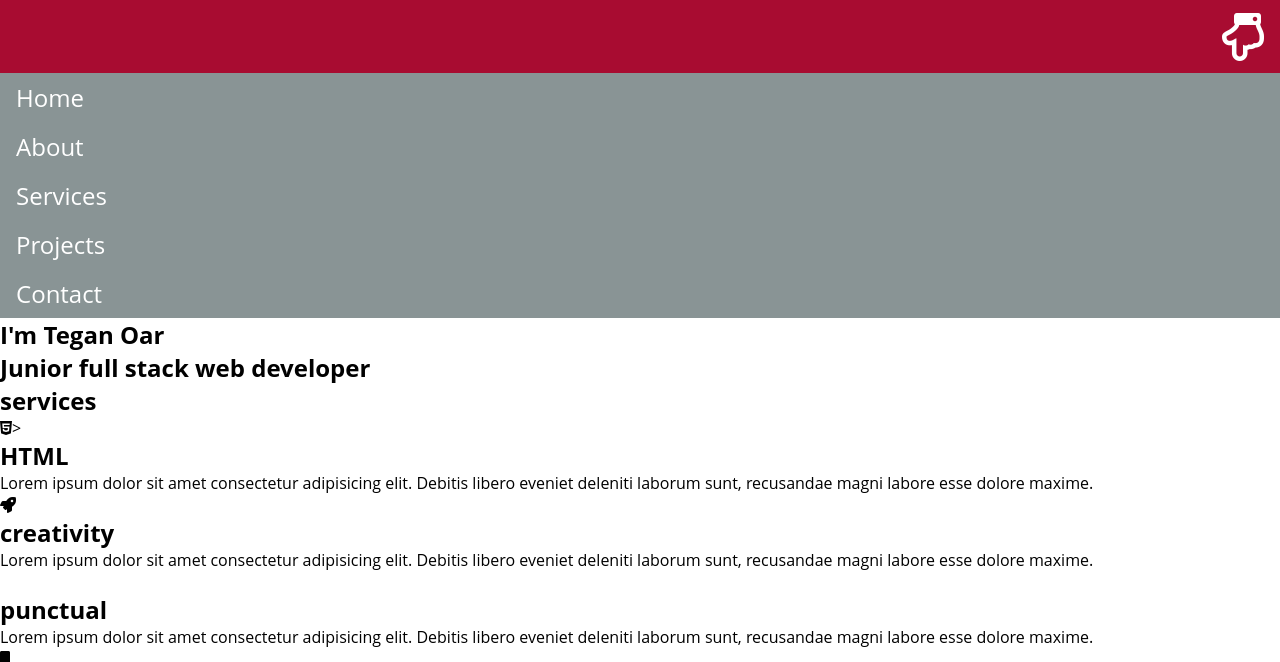
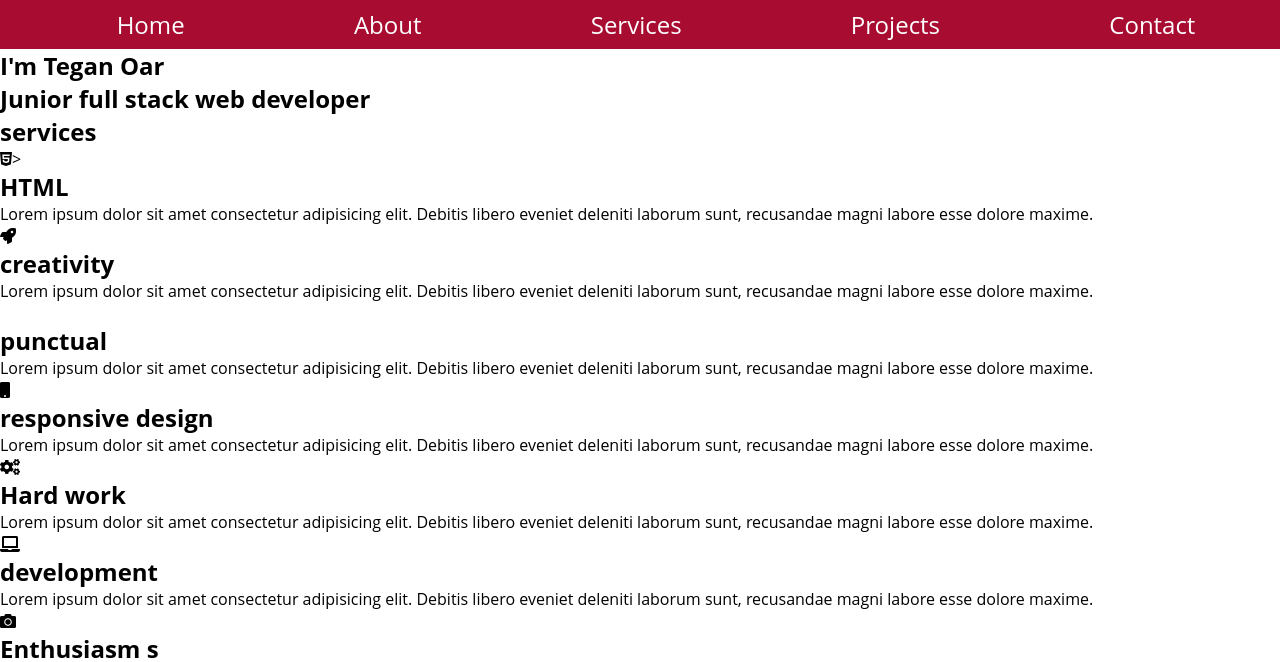
Before and after one commit to tanneo/portfolio, a plain HTML site: page home.html in a window 1280 px wide. Shown: the top 662 px of the page. Drawn offline with Linux system fonts and the light colour scheme; some icons are missing; a web font is replaced by a local one.

Commit message:
nav bar media query to add responsiveness in style.css

```diff
--- a/css/style.css
+++ b/css/style.css
@@ -66,3 +66,36 @@
    padding-left: 1.5rem;
    cursor: pointer;
  }
+
+ @media screen and (min-width:768px){
+  .nav{
+    display: flex;
+    flex-wrap: wrap;
+
+  }
+  .nav-header{
+    border-bottom: none;
+  }
+  .nav-btn{
+    display: none;
+  }
+  .nav-links{
+    background: transparent;
+    height: auto;
+    /* as a flex child */
+   flex:1 0 auto;
+    /* as a flex parent */
+    display: flex;
+    flex-wrap: wrap;
+    justify-content: space-around;
+    align-self: center;
+  }
+  .nav-single-link{
+    background: transparent;
+    flex:1 0 100px;
+  }
+  .nav-single-link:hover{
+    padding-left: 1rem;
+    color: var(--dark);
+  }
+}
```
